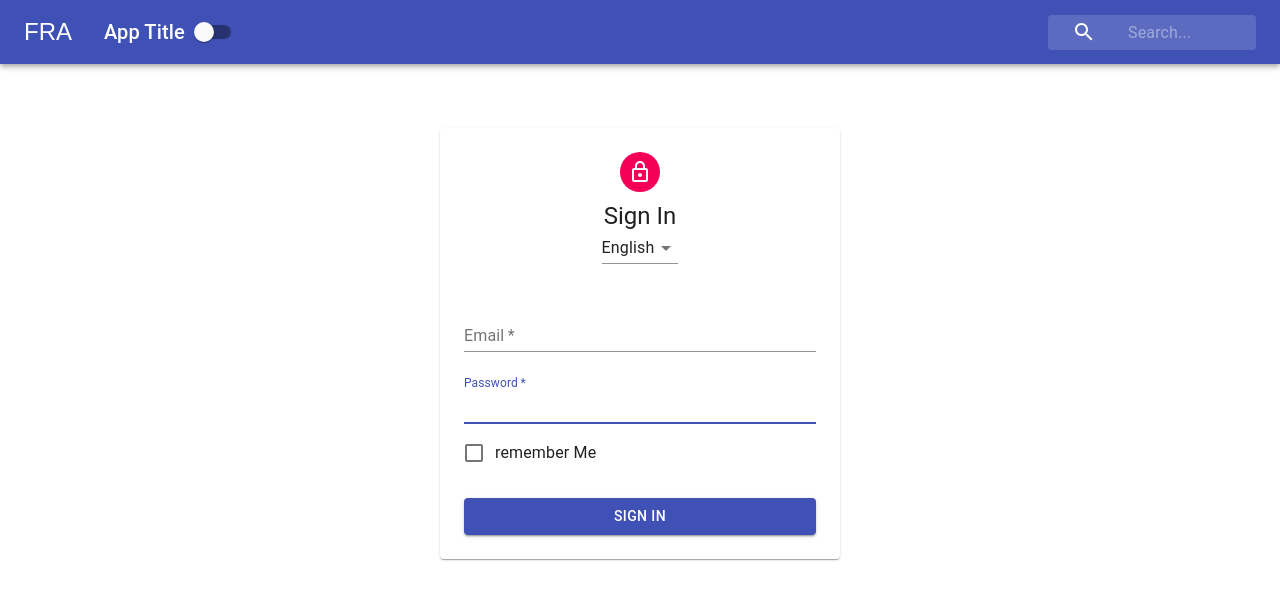
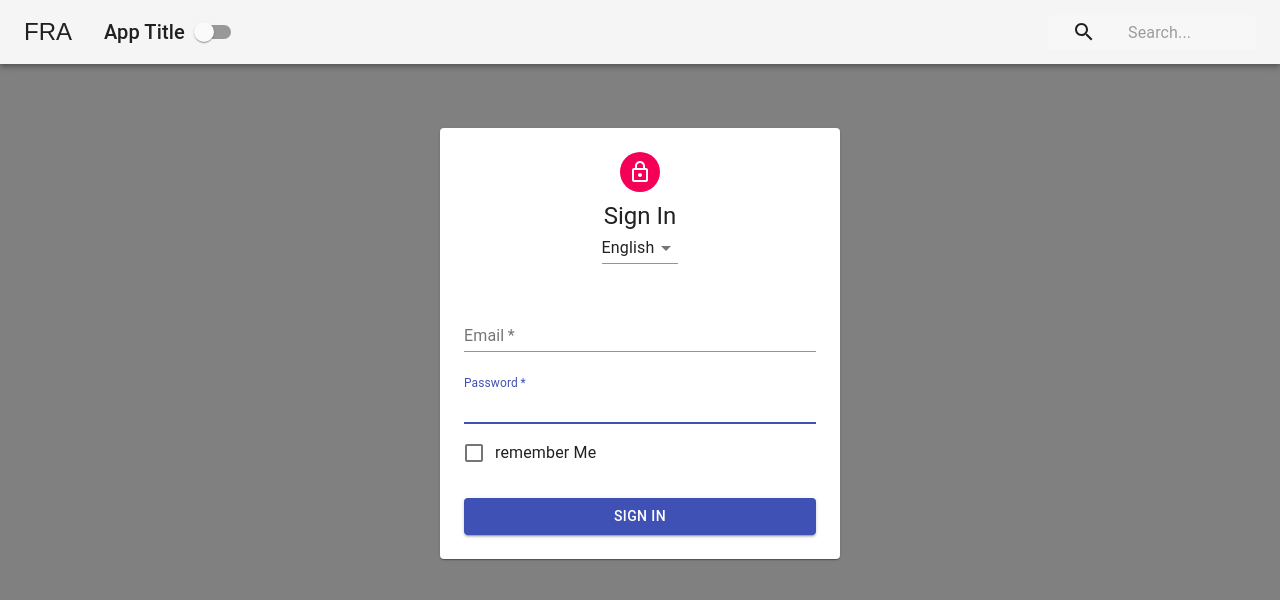
Before and after one commit to ricky-antonio/context-app, a React (Create React App) app: page / in a window 1280 px wide. Shown: the top 600 px of the page. Built offline with nearby package versions, Linux system fonts and the light colour scheme.

Commit message:
Consume Context

```diff
--- a/src/Navbar.js
+++ b/src/Navbar.js
@@ -7,15 +7,19 @@
 import SearchIcon from '@material-ui/icons/Search';
 import Switch from '@material-ui/core/Switch';
 import { withStyles } from '@material-ui/core/styles';
-import styles from './styles/NavBarStyles'
+import styles from './styles/NavBarStyles';
+import { ThemeContext } from './contexts/ThemeContext';
 
 
 class Navbar extends Component {
+    static contextType = ThemeContext;
     render() {
+        console.log(this.context)
+        const { isDarkMode } = this.context;
         const { classes } = this.props;
         return (
             <div className={classes.root}>
-                <AppBar position='static' color='primary'>
+                <AppBar position='static' color={isDarkMode ? "default" : "primary"}>
                     <Toolbar>
                         <IconButton className={classes.menuButton} color='inherit'>
                             <span>FRA</span>
--- a/src/PageContent.js
+++ b/src/PageContent.js
@@ -1,9 +1,13 @@
-import React, { Component } from 'react'
+import React, { Component } from 'react';
+import { ThemeContext } from './contexts/ThemeContext';
 
 export default class PageContent extends Component {
+    static contextType = ThemeContext;
     render() {
+        const { isDarkMode } = this.context;
+
         const styles = {
-            backgroundColor: "white",
+            backgroundColor: isDarkMode ? "grey" : "white",
             height: "100vh",
             width: "100vw"
         }
```
